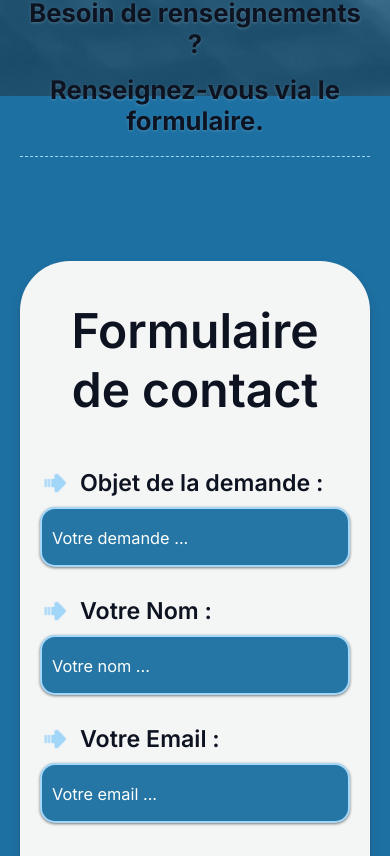
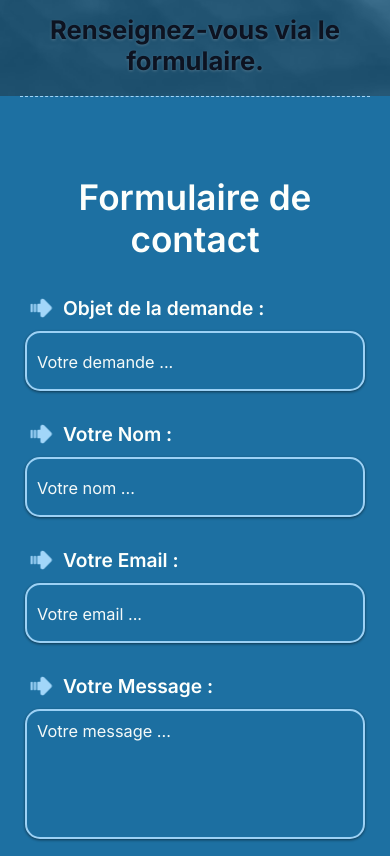
Before and after one commit to DavidDevPro/projet_12_portfolio_version_3, a React (Vite) app: page /contact in a window 390 px wide. Shown: the part 748-1604 px from the top of the page. Built offline with nearby package versions, Linux system fonts and the light colour scheme.

Commit message:
responsive page contact suite

```diff
--- a/src/sass/components/ContactForm.scss
+++ b/src/sass/components/ContactForm.scss
@@ -3,9 +3,13 @@
 
 .contact_form {
   @include shadow;
-  // border: 2px solid $fourth_color;
   border-radius: 50px;
   background-color: $secondary200_color;
+  transition: background-color 300ms ease-out, box-shadow 300ms ease-out;
+  @media screen and (max-width: 768px) {
+    background-color: transparent;
+    box-shadow: none;
+  }
 
   form {
     width: 100%;
@@ -15,12 +19,22 @@
     flex-direction: column;
     gap: 10px;
     padding: 0 20px 60px 20px;
+    @media screen and (max-width: 768px) {
+      padding: 0 0 30px 0;
+    }
 
     h2 {
       color: $primary_color;
       font-size: 3em;
       font-weight: 600;
       margin: 40px 0;
+      transition: font-size 300ms ease-out, color 300ms ease-out,
+        width 300ms ease-out;
+      @media screen and (max-width: 768px) {
+        font-size: 2.2em;
+        color: $secondary100_color;
+        margin: 25px 0;
+      }
     }
 
     .contact_icon {
@@ -55,6 +69,10 @@
       background-color: $primary200_color;
       color: $secondary100_color;
       opacity: 0.96;
+      transition: margin-bottom 300ms ease-out;
+      @media screen and (max-width: 768px) {
+        margin-bottom: 50px;
+      }
       &::placeholder {
         font-size: 0.85em;
         color: $secondary100_color;
--- a/src/sass/components/Label.scss
+++ b/src/sass/components/Label.scss
@@ -10,4 +10,10 @@ label {
   padding-left: 2px;
   font-size: 1.45em;
   font-weight: 600;
+  transition: font-size 300ms ease-out, gap 300ms ease-out, color 300ms ease-out;
+  @media screen and (max-width: 768px) {
+    font-size: 1.2em;
+    gap: 10px;
+    color: $secondary100_color;
+  }
 }
--- a/src/sass/pages/ContactPage.scss
+++ b/src/sass/pages/ContactPage.scss
@@ -27,13 +27,18 @@
   .contact_section {
     max-width: 1600px;
     padding: 60px 20px 0px;
+    transition: padding 300ms ease-out;
+    @media screen and (max-width: 768px) {
+      padding: 0px 20px 0px;
+    }
   }
   .contact_section_form {
     max-width: 800px;
     padding: 100px 20px 85px;
-    transition: padding 300ms ease-out;
+    transition: padding 300ms ease-out, max-width 300ms ease-out;
     @media screen and (max-width: 768px) {
-      padding: 50px 20px 85px;
+      padding: 0px 25px 0px;
+      max-width: 700px;
     }
   }
   .scroll_button {
```
